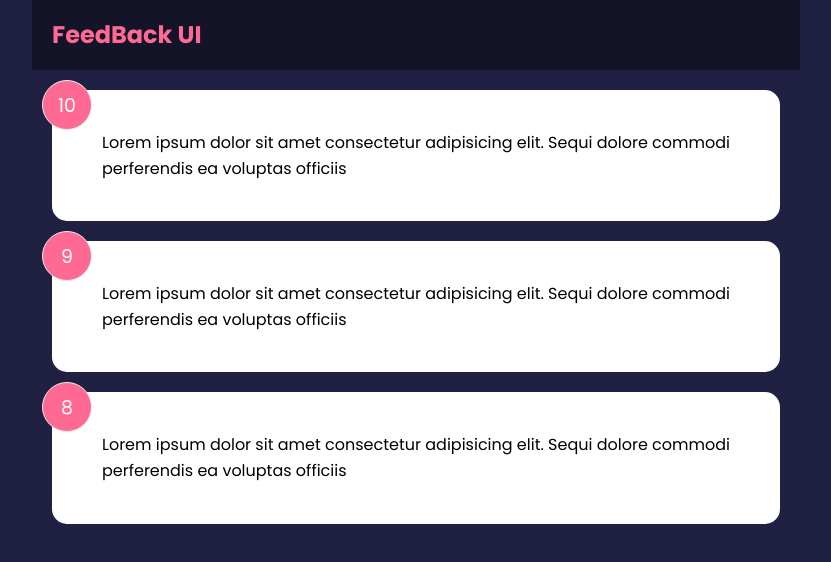
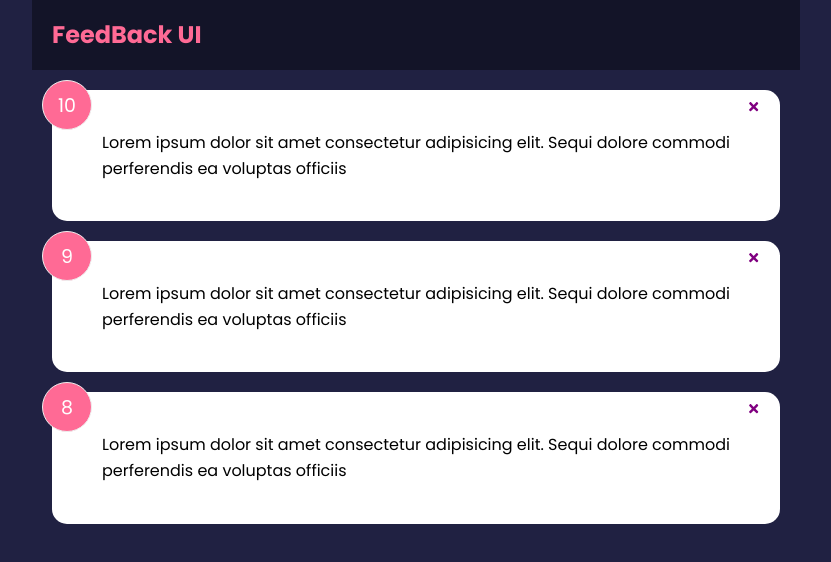
Before and after one commit to ajinkyacodes/reactjs-feedback-app, a React (Create React App) app: page / in a window 1280 px wide. Shown: the top 562 px of the page, without its empty margins (224-1055 px from the left). Built offline with nearby package versions, Linux system fonts and the light colour scheme.

Commit message:
Created handleDelte functionality and pop drill performed

```diff
--- a/src/App.js
+++ b/src/App.js
@@ -5,11 +5,18 @@
 
 function App() {
   const [feedback, setFeedback] = useState(FeedbackData);
+
+  const deleteFeedback = (id) => {
+    if(window.confirm("Are you sure you want to delete?")) {
+      setFeedback(feedback.filter((item) => item.id !== id));
+    }
+  };
+
   return (
     <>
       <Header />
       <div className="container">
-        <FeedbackList feedback={feedback} />
+        <FeedbackList feedback={feedback} handleDelete={deleteFeedback} />
       </div>
     </>
   );
--- a/src/components/FeedbackItem.jsx
+++ b/src/components/FeedbackItem.jsx
@@ -1,9 +1,15 @@
+import { FaTimes } from "react-icons/fa";
 import propTypes from "prop-types";
 import Card from "./shared/Card";
-function FeedbackItem({ item }) {
+
+function FeedbackItem({ item, handleDelete }) {
+
   return (
     <Card>
       <div className="num-display">{item.rating}</div>
+      <button className="close" onClick={() => handleDelete(item.id)} >
+        <FaTimes color="purple" />
+      </button>
       <div className="text-display">{item.text}</div>
     </Card>
   );
--- a/src/components/FeedbackList.jsx
+++ b/src/components/FeedbackList.jsx
@@ -1,14 +1,18 @@
 import propTypes from "prop-types";
 import FeedbackItem from "./FeedbackItem";
-function FeedbackList({ feedback }) {
-    if(!feedback || feedback.length === 0) {
+
+function FeedbackList({ feedback, handleDelete }) {
+  if (!feedback || feedback.length === 0) {
     return <p>No Feedback Yet</p>
   }
-    return <div className="feedback-list">
-        {feedback.map((item)=> (
-            <FeedbackItem key={item.id} item={item} />
+
+  return (
+    <div className="feedback-list">
+      {feedback.map((item) => (
+        <FeedbackItem key={item.id} item={item} handleDelete={handleDelete} />
       ))}
-    </div>;
+    </div>
+  );
 }
 
 FeedbackList.propTypes = {
@@ -18,7 +22,7 @@
       text: propTypes.string.isRequired,
       rating: propTypes.number.isRequired,
     })
-    )
-}
+  ),
+};
 
 export default FeedbackList;
```
Lines whose indentation alone changed are shown as unchanged.
